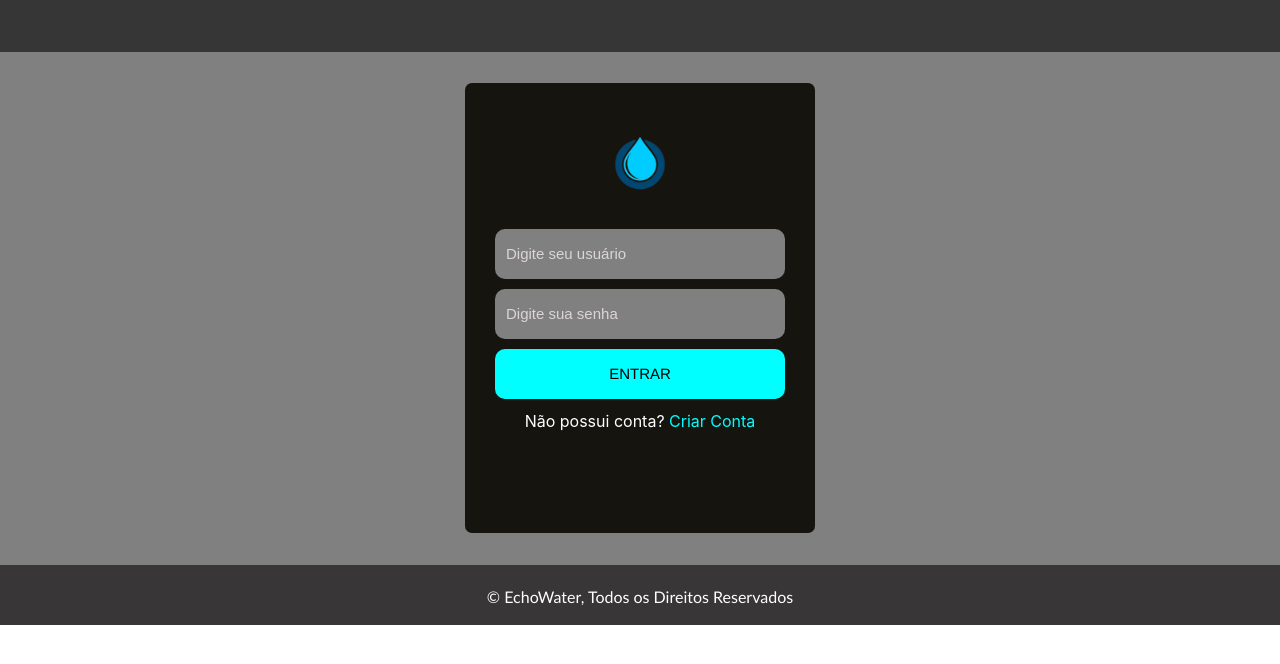
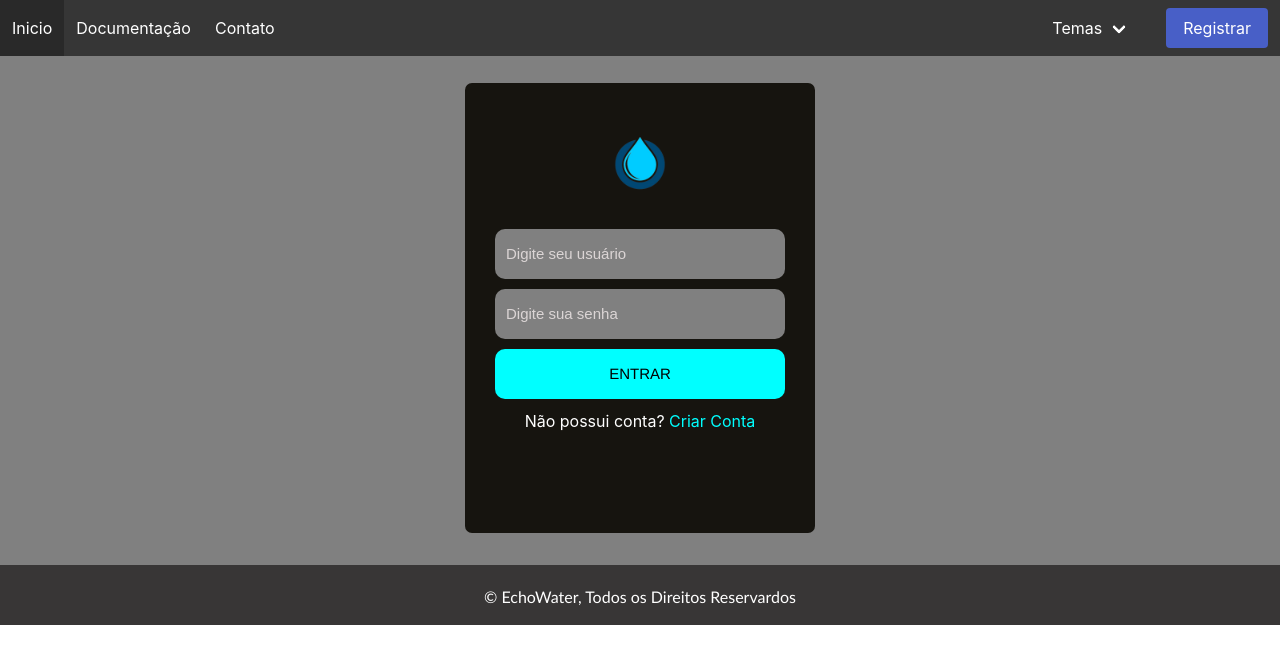
Before and after one commit to pch-uninassau/Projeto-V2, a plain HTML site: page Login/index.html in a window 1280 px wide. Drawn offline with nearby package versions, Linux system fonts and the light colour scheme.

Commit message:
Começar navbar

```diff
--- a/Login/index.html
+++ b/Login/index.html
@@ -16,11 +16,37 @@
     <section class="nav-bar">
         <nav class="navbar is-dark is-fixed-top">
             <div class="navbar-menu">
-                <!--Navbar para desktop-->
 
-              <div class="navbar-menu is-active">
-                <!--Navbar para mobile-->
-              </div>
+                <!--Menu visível somente para desktop-->
+                <!--Opções no começo do menu-->
+                <div class="navbar-start">
+                    <a class="navbar-item" href="#">Inicio</a>
+                    <a class="navbar-item" href="#">Documentação</a>
+                    <a class="navbar-item" href="#">Contato</a>
+                </div>
+
+                <div class="navbar-end">
+                    <div class="navbar-item">
+
+                        <!--Menu de opções-->
+
+                        <div class="navbar-item has-dropdown is-hoverable">
+                            <a class="navbar-link">Temas</a>
+                            <div class="navbar-dropdown">
+                              <a class="navbar-item" href="#">🌙 Escuro</a>
+                              <hr class="navbar-divider">
+                              <a class="navbar-item" href="#">🌞 Claro</a>
+                            </div>
+                          </div>
+                        </div>
+
+                        <!--Botão de Registrar-->
+
+                        <div class="navbar-item">
+                            <button class="button is-link is-dark">Registrar</button>
+                        </div>
+                    </div>
+                </div>
             </div>
         </nav>
     </section>
@@ -55,7 +81,7 @@
         <div class="geral-footer">
             <footer>
                 <p class="footer-p">
-                    © EchoWater, Todos os Direitos Reservados
+                    © EchoWater, Todos os Direitos Reservardos
                 </p>
             </footer>
         </div>
```
